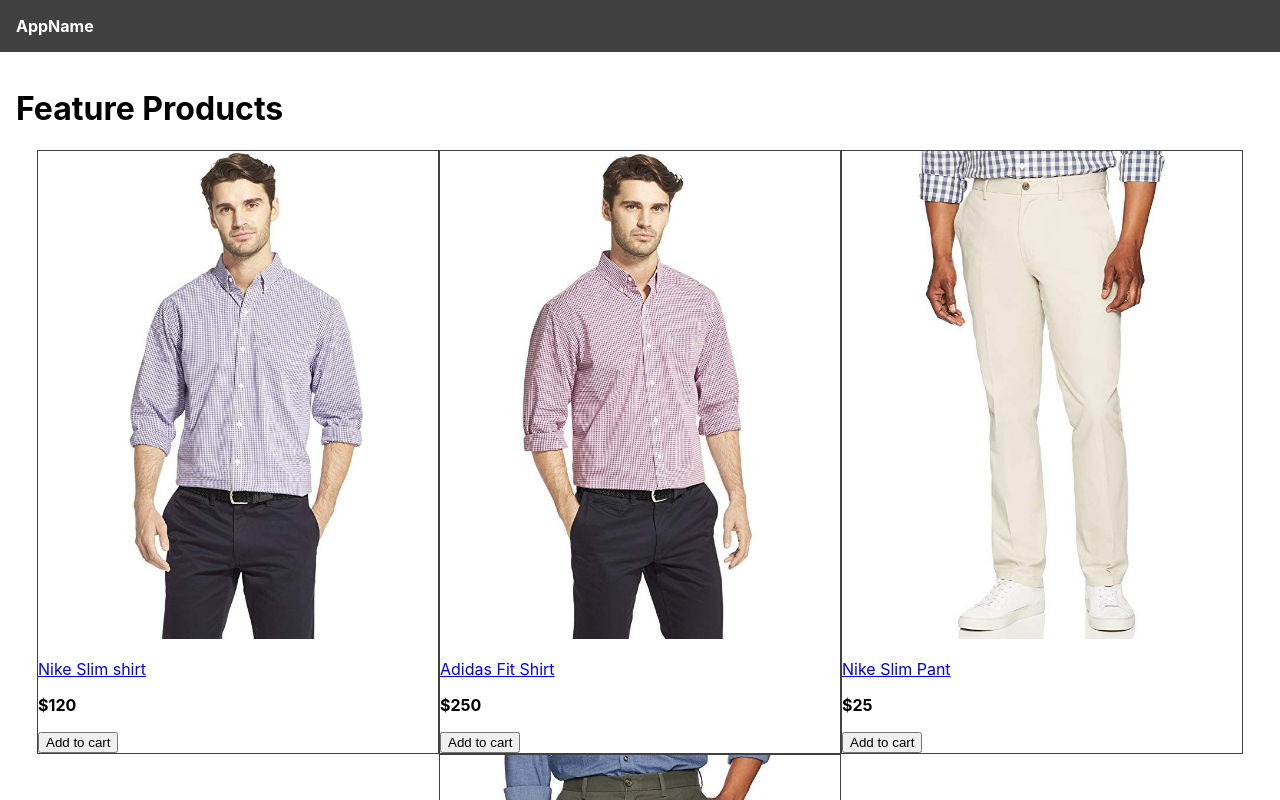
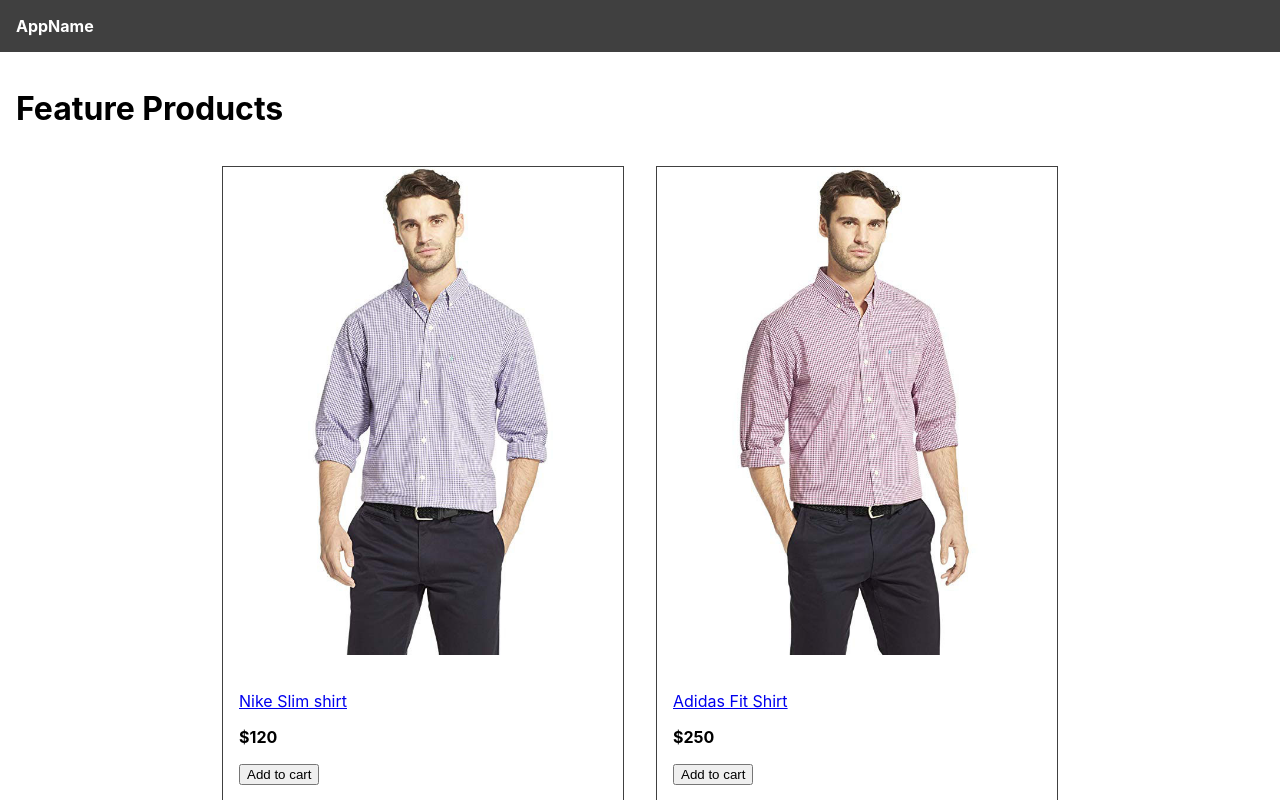
Before and after one commit to pusit-hanp/ECommerce-Tutorial, a React (Create React App) app in the folder frontend/: page / in a window 1280 px wide. Shown: the top 800 px of the page. Built offline with nearby package versions, Linux system fonts and the light colour scheme.

Commit message:
06-Add-Routing

```diff
--- a/frontend/package.json
+++ b/frontend/package.json
@@ -8,6 +8,7 @@
     "@testing-library/user-event": "^13.5.0",
     "react": "^18.2.0",
     "react-dom": "^18.2.0",
+    "react-router-dom": "^6.11.2",
     "react-scripts": "5.0.1",
     "web-vitals": "^2.1.4"
   },
--- a/frontend/src/App.css
+++ /dev/null
@@ -1,29 +0,0 @@
-header a {
-  color: #ffffff;
-  font-weight: bold;
-  text-decoration: none;
-}
-
-main {
-  padding: 1rem;
-}
-
-.products {
-  display: flex;
-  flex-wrap: wrap;
-  justify-content: center;
-}
-
-.product {
-  border: 1px #404040 solid;
-  margin: 1 rem;
-}
-
-.product img {
-  width: 100%;
-  max-width: 400px;
-}
-
-.product-inf {
-  padding: 1 rem;
-}
--- a/frontend/src/App.js
+++ b/frontend/src/App.js
@@ -1,34 +1,21 @@
-import './App.css';
-import data from './data';
-
+import { BrowserRouter, Route, Routes } from 'react-router-dom';
+import HomeScreen from './screens/HomeScreen';
+import ProductScreen from './screens/ProductScreen';
 function App() {
   return (
+    <BrowserRouter>
       <div className="App">
         <header className="App-header">
           <a href="/">AppName</a>
         </header>
         <main>
-        <h1>Feature Products</h1>
-        <div className="products">
-          {data.products.map((product) => (
-            <div className="product" key={product.slug}>
-              <a href={`/products/${product.slug}`}>
-                <img src={product.image} alt={product.name} />
-              </a>
-              <div className="product-info">
-                <a href={`/products/${product.slug}`}>
-                  <p>{product.name}</p>
-                </a>
-                <p>
-                  <strong>${product.price}</strong>
-                </p>
-                <button>Add to cart</button>
-              </div>
-            </div>
-          ))}
-        </div>
+          <Routes>
+            <Route path="/" element={<HomeScreen />}></Route>
+            <Route path="/product/:slug" element={<ProductScreen />} />
+          </Routes>
         </main>
       </div>
+    </BrowserRouter>
   );
 }
 
--- a/frontend/src/index.css
+++ b/frontend/src/index.css
@@ -11,9 +11,28 @@ header {
   background-color: #404040;
   padding: 1rem;
 }
-
 header a {
   color: #ffffff;
   font-weight: bold;
   text-decoration: none;
 }
+main {
+  padding: 1rem;
+}
+.products {
+  display: flex;
+  flex-wrap: wrap;
+  justify-content: center;
+}
+
+.product {
+  border: 1px #404040 solid;
+  margin: 1rem;
+}
+.product img {
+  width: 100%;
+  max-width: 400px;
+}
+.product-info {
+  padding: 1rem;
+}
--- /dev/null
+++ b/frontend/src/screens/HomeScreen.js
@@ -0,0 +1,29 @@
+import data from '../data';
+
+const HomeScreen = () => {
+  return (
+    <>
+      <h1>Feature Products</h1>
+      <div className="products">
+        {data.products.map((product) => (
+          <div className="product" key={product.slug}>
+            <a href={`/product/${product.slug}`}>
+              <img src={product.image} alt={product.name} />
+            </a>
+            <div className="product-info">
+              <a href={`/product/${product.slug}`}>
+                <p>{product.name}</p>
+              </a>
+              <p>
+                <strong>${product.price}</strong>
+              </p>
+              <button>Add to cart</button>
+            </div>
+          </div>
+        ))}
+      </div>
+    </>
+  );
+};
+
+export default HomeScreen;
--- /dev/null
+++ b/frontend/src/screens/ProductScreen.js
@@ -0,0 +1,14 @@
+import { useParams } from 'react-router-dom';
+
+const ProductScreen = () => {
+  const params = useParams();
+  const { slug } = params;
+
+  return (
+    <>
+      <h1>{slug}</h1>
+    </>
+  );
+};
+
+export default ProductScreen;
```
Also changed, not shown: 2 other files (tests, documents, lock files or other folders). Lines whose indentation alone changed are shown as unchanged.
